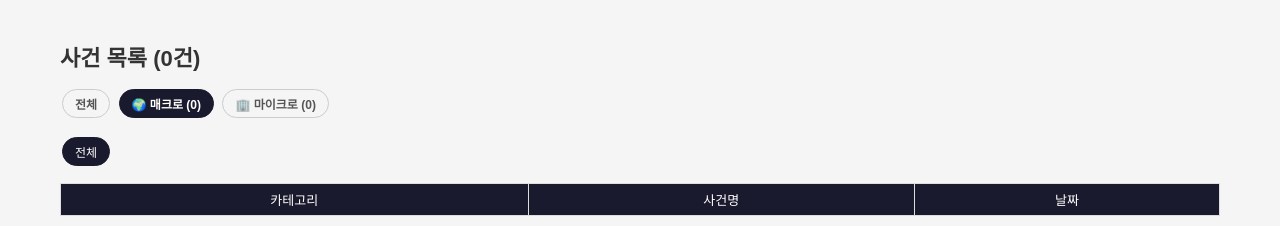
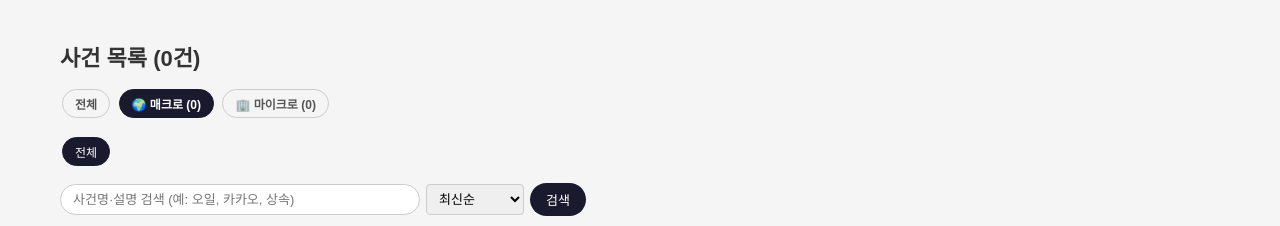
Before and after one commit to DavidCho10004/event-and-money, a FastAPI app: page /?scale=macro in a window 1280 px wide. Shown: the part 44-270 px from the top of the page. Run offline with FastAPI, Linux system fonts and the light colour scheme; lists and menus that the app fills with data are empty.

Commit message:
feat(index): 사건 검색 + 정렬 (#12)
- backend/main.py
  · q 파라미터: 사건명(한/영)·설명 부분일치 검색 (ilike)
  · sort 파라미터: date_desc(기본·최신순) / date_asc / category
  · 기존 기본 정렬을 오래된순 → 최신순으로 변경 (최근 사건 우선 노출)
- backend/templates/index.html
  · 검색창 + 정렬 셀렉트 + 초기화 버튼
  · scale/category 필터와 조합 유지 (hidden input)
  · 결과 없음 메시지

검증: "오일"→2건, "카카오"→3건, scale=micro&q=상속→M007,
date_asc→A01 first, 기본→M001(최신) first

https://claude.ai/code/session_01WworkmeEZY3JnXzsxX3nqR

Co-authored-by: Claude <noreply@anthropic.com>

```diff
--- a/backend/main.py
+++ b/backend/main.py
@@ -64,13 +64,32 @@ SUMMARIES = _load_summaries()
 
 
 @app.get("/", response_class=HTMLResponse)
-def index(request: Request, category: str = Query(None), scale: str = Query(None)):
+def index(request: Request, category: str = Query(None), scale: str = Query(None),
+          q: str = Query(None), sort: str = Query("date_desc")):
+    if sort not in ("date_asc", "date_desc", "category"):
+        sort = "date_desc"
+
     db = SessionLocal()
-    query = db.query(Event).order_by(Event.event_date)
+    query = db.query(Event)
     if category:
         query = query.filter(Event.category == category)
     if scale in ("macro", "micro"):
         query = query.filter(Event.scale == scale)
+    if q:
+        # 사건명(한/영)·설명에서 부분 일치 검색
+        like = f"%{q.strip()}%"
+        query = query.filter(
+            Event.name_ko.ilike(like)
+            | Event.name_en.ilike(like)
+            | Event.description_ko.ilike(like)
+        )
+
+    if sort == "date_asc":
+        query = query.order_by(Event.event_date)
+    elif sort == "category":
+        query = query.order_by(Event.category, Event.event_date.desc())
+    else:  # date_desc (기본: 최신순)
+        query = query.order_by(Event.event_date.desc())
     events = query.all()
 
     categories = db.query(Event.category, func.count()).group_by(Event.category).all()
@@ -85,6 +104,8 @@ def index(request: Request, category: str = Query(None), scale: str = Query(None
         "categories": cat_list,
         "current_category": category,
         "current_scale": scale,
+        "current_q": q or "",
+        "current_sort": sort,
         "scale_counts": scale_counts,
         "category_names": CATEGORY_NAMES,
     })
--- a/backend/templates/index.html
+++ b/backend/templates/index.html
@@ -27,6 +27,26 @@
     {% endfor %}
 </div>
 
+<form method="get" class="search-bar">
+    {% if current_scale %}<input type="hidden" name="scale" value="{{ current_scale }}">{% endif %}
+    {% if current_category %}<input type="hidden" name="category" value="{{ current_category }}">{% endif %}
+    <input type="search" name="q" value="{{ current_q }}" placeholder="사건명·설명 검색 (예: 오일, 카카오, 상속)" autocomplete="off">
+    <select name="sort" onchange="this.form.submit()">
+        <option value="date_desc" {% if current_sort == 'date_desc' %}selected{% endif %}>최신순</option>
+        <option value="date_asc" {% if current_sort == 'date_asc' %}selected{% endif %}>오래된순</option>
+        <option value="category" {% if current_sort == 'category' %}selected{% endif %}>카테고리순</option>
+    </select>
+    <button type="submit">검색</button>
+    {% if current_q %}
+    <a href="/{% if current_scale or current_category %}?{% if current_scale %}scale={{ current_scale }}{% endif %}{% if current_scale and current_category %}&{% endif %}{% if current_category %}category={{ current_category }}{% endif %}{% endif %}"
+       class="search-clear">✕ 초기화</a>
+    {% endif %}
+</form>
+
+{% if current_q and events|length == 0 %}
+<p style="color:#999; margin:20px 0;">"{{ current_q }}"에 해당하는 사건이 없습니다.</p>
+{% endif %}
+
 <table class="event-list">
     <thead>
         <tr>
@@ -52,6 +72,21 @@
 <style>
     .scale-bar { margin-bottom: 0; }
     .scale-bar a { font-weight: 600; }
+
+    .search-bar { margin: 10px 0; display: flex; gap: 6px; align-items: center; flex-wrap: wrap; }
+    .search-bar input[type="search"] {
+        flex: 1 1 220px; max-width: 360px; padding: 7px 12px; font-size: 13px;
+        border: 1px solid #ccc; border-radius: 18px;
+    }
+    .search-bar select {
+        padding: 6px 8px; font-size: 13px; border: 1px solid #ccc; border-radius: 4px;
+    }
+    .search-bar button {
+        padding: 7px 16px; font-size: 13px; background: #1a1a2e; color: #fff;
+        border: none; border-radius: 18px; cursor: pointer;
+    }
+    .search-bar button:hover { background: #16213e; }
+    .search-clear { font-size: 12px; color: #888; }
     .event-list { cursor: default; }
     .event-list tbody tr:hover { background: #e8f4fd; }
     .event-link { color: #333; font-weight: 500; }
```
